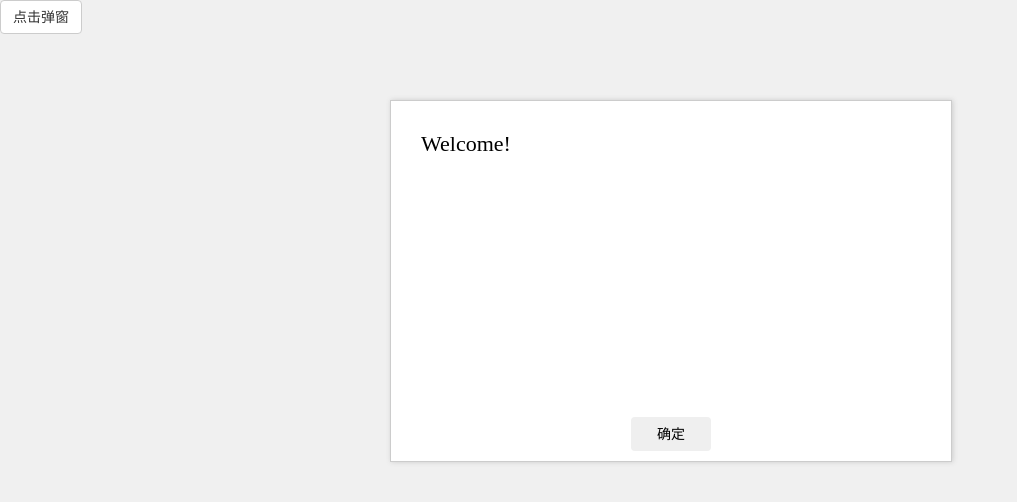
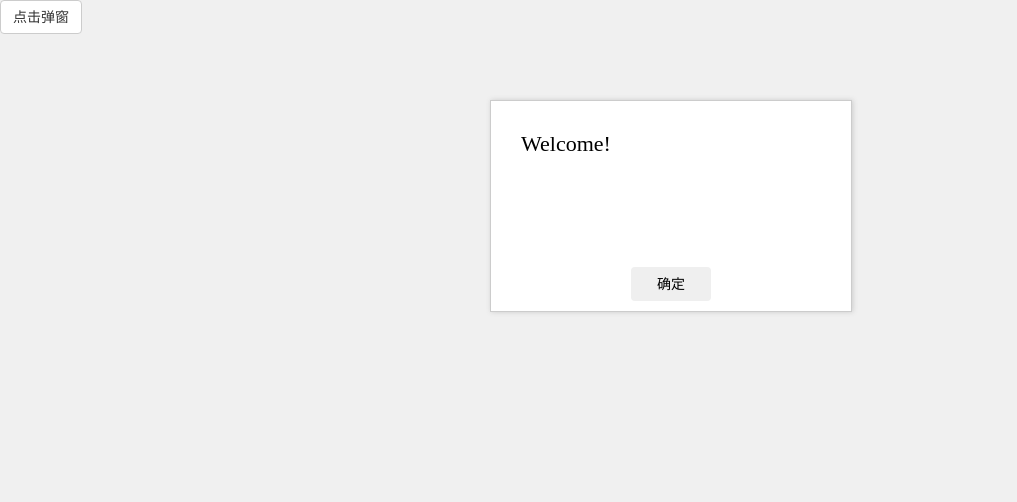
Before and after one commit to TerencesGit/Web-Components-Window, a plain HTML site: page index.html in a window 1280 px wide. Both pictures are taken after a click on the button "点击弹窗". Shown: the whole page, without its empty margins (0-1017 px from the left). Drawn offline with Linux system fonts and the light colour scheme.

Commit message:
定制宽高和位置

```diff
--- a/css/window.css
+++ b/css/window.css
@@ -7,12 +7,7 @@ body {
 .window_boundingBox {
     position: fixed;
     border: 1px solid #ccc;
-    width: 500px;
-    height: 300px;
-    left: 50%;
-    top: 100px;
     padding: 30px;
-    margin-left: -250px;
     font-size: 22px;
     background: #fff;
     box-shadow: 1px 0 5px #ccc
--- a/js/main.js
+++ b/js/main.js
@@ -7,6 +7,10 @@ define(['jquery','Window'], function($,w){
 	$('.btn').click(function(){
 		new w.Window().alert('Welcome!',function(){
 			alert('you click the button!')
+		},{
+			width: 300,
+			height: 150,
+			y: 100
 		});
 	})
 })
--- a/js/window.js
+++ b/js/window.js
@@ -6,7 +6,7 @@ require.config({
 define(['jquery'], function($){
 	function Window(){}
 	Window.prototype = {
-		alert: function(content, handler){
+		alert: function(content, handler, cfg){
 			var boundingBox = $('<div class="window_boundingBox"></div>')
 			boundingBox.appendTo('body');
 			boundingBox.html(content)
@@ -16,6 +16,18 @@ define(['jquery'], function($){
 				handler && handler()
 				boundingBox.remove()
 			})
+			this.cfg = {
+				width: 500,
+				height: 300
+			}
+			$.extend(this.cfg, cfg)
+			console.log((window.innerHeight ))
+			boundingBox.css({
+				width: this.cfg.width,
+				height: this.cfg.height,
+				left: this.cfg.x || (window.innerWidth - this.cfg.width)/2,
+				top: this.cfg.y || (window.innerHeight - this.cfg.height)/2
+			})
 		},
 		confirm: function(){},
 		prompt: function(){}
```
